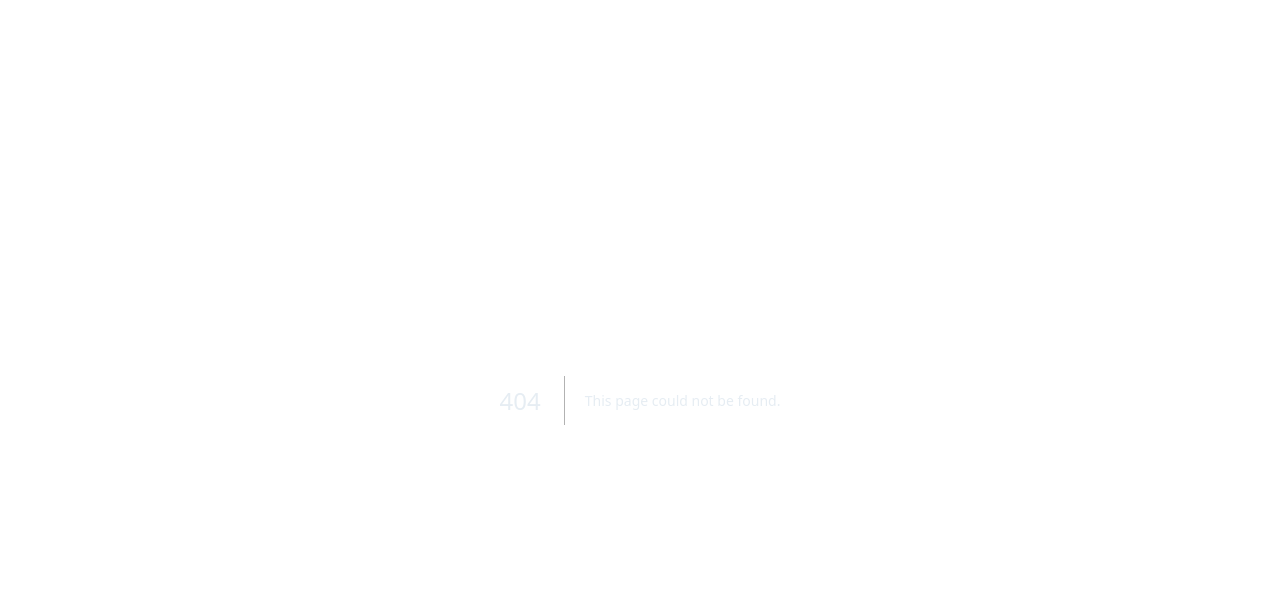
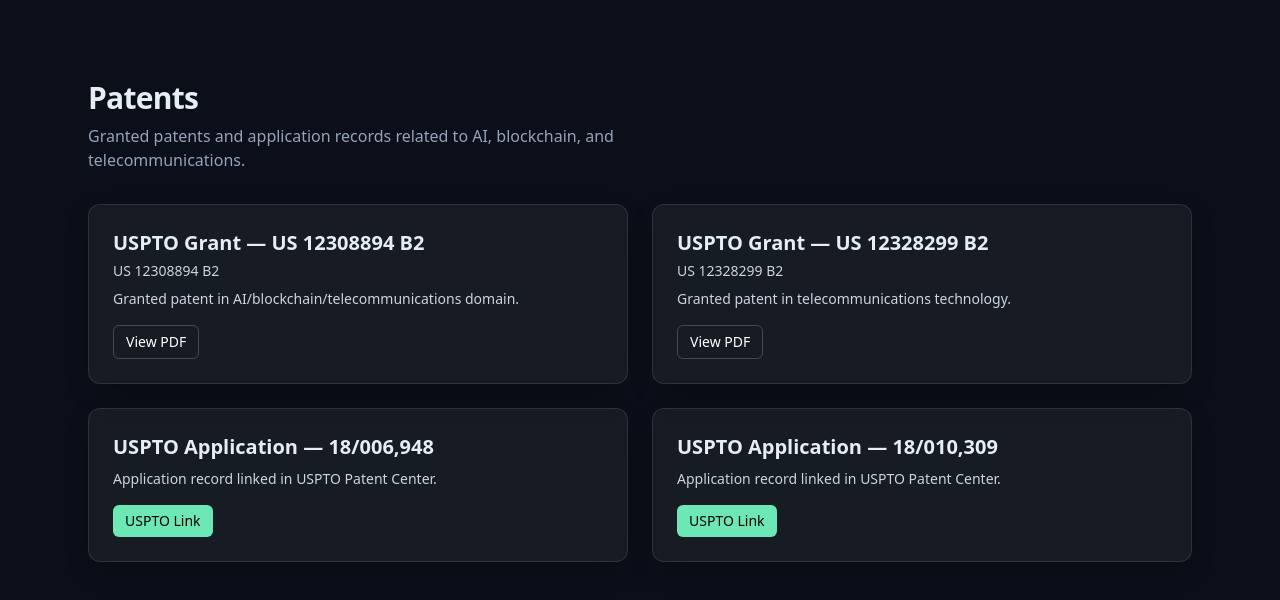
Before and after one commit to abdarwish23/darwish-portofolio, a Next.js app: page /patents in a window 1280 px wide. Before the commit this address had no page. Shown: the top 600 px of the page. Built offline with nearby package versions, Linux system fonts and the light colour scheme.

Commit message:
feat: add Patents page, Download CV button, and patent PDFs; update sitemap

```diff
--- /dev/null
+++ b/app/patents/page.tsx
@@ -0,0 +1,35 @@
+import Link from "next/link";
+import { patents } from "@/data/patents";
+
+export const metadata = {
+  title: "Patents — Ahmed B. Darwish",
+  description: "Granted patents and applications by Ahmed Bahaaeldin Darwish."
+};
+
+export default function PatentsPage() {
+  return (
+    <main className="section">
+      <div className="container">
+        <h1 className="text-3xl font-bold tracking-tight">Patents</h1>
+        <p className="mt-2 text-muted max-w-prose">Granted patents and application records related to AI, blockchain, and telecommunications.</p>
+        <div className="mt-8 grid gap-6 md:grid-cols-2">
+          {patents.map((p) => (
+            <article key={(p.number || p.title)} className="card p-6">
+              <h2 className="text-xl font-semibold">{p.title}</h2>
+              {p.number ? <div className="mt-1 text-sm text-slate-300">{p.number}</div> : null}
+              {p.summary ? <p className="mt-2 text-sm text-slate-300">{p.summary}</p> : null}
+              <div className="mt-4 flex gap-3">
+                {p.pdf ? (
+                  <Link href={p.pdf} target="_blank" className="inline-flex items-center rounded-md border border-white/20 px-3 py-1.5 text-sm font-medium text-white hover:bg-white/10">View PDF</Link>
+                ) : null}
+                {p.link ? (
+                  <Link href={p.link} target="_blank" className="inline-flex items-center rounded-md bg-primary px-3 py-1.5 text-sm font-medium text-black hover:opacity-90">USPTO Link</Link>
+                ) : null}
+              </div>
+            </article>
+          ))}
+        </div>
+      </div>
+    </main>
+  );
+}
--- a/app/sitemap.ts
+++ b/app/sitemap.ts
@@ -2,7 +2,7 @@
 
 export default function sitemap(): MetadataRoute.Sitemap {
   const base = "https://abdarwish-portfolio.vercel.app";
-  const routes = ["/", "/#projects", "/#experience", "/#achievements", "/#contact" ];
+  const routes = ["/", "/patents", "/#projects", "/#experience", "/#achievements", "/#contact" ];
   const now = new Date();
   return routes.map((r) => ({
     url: `${base}${r}`,
--- a/components/Header.tsx
+++ b/components/Header.tsx
@@ -9,11 +9,16 @@
           Ahmed B. Darwish
         </Link>
         <nav className="flex items-center gap-4 text-sm text-muted">
+          <Link href="/#projects" className="hover:text-white transition-colors">Projects</Link>
+          <Link href="/patents" className="hover:text-white transition-colors">Patents</Link>
           {profile.links.map((l) => (
             <Link key={l.href} href={l.href} target="_blank" className="hover:text-white transition-colors">
               {l.label}
             </Link>
           ))}
+          <Link href="/docs/CV_AHMED_DARWISH_21092025.pdf" target="_blank" className="inline-flex items-center rounded-md border border-white/20 px-3 py-1.5 text-sm font-medium text-white hover:bg-white/10">
+            Download CV
+          </Link>
           <Link href="#contact" className="ml-2 inline-flex items-center rounded-md bg-primary px-3 py-1.5 text-sm font-medium text-black hover:opacity-90">
             Contact
           </Link>
--- /dev/null
+++ b/data/patents.ts
@@ -0,0 +1,32 @@
+export type Patent = {
+  title: string;
+  number?: string;
+  pdf?: string; // path under /public
+  link?: string; // external link
+  summary?: string;
+};
+
+export const patents: Patent[] = [
+  {
+    title: "USPTO Grant — US 12308894 B2",
+    number: "US 12308894 B2",
+    pdf: "/docs/patents/PatCntr_eGrantPDF(US 12308894 B2).pdf",
+    summary: "Granted patent in AI/blockchain/telecommunications domain.",
+  },
+  {
+    title: "USPTO Grant — US 12328299 B2",
+    number: "US 12328299 B2",
+    pdf: "/docs/patents/PatCntr_eGrantPDF(US 12328299 B2).pdf",
+    summary: "Granted patent in telecommunications technology.",
+  },
+  {
+    title: "USPTO Application — 18/006,948",
+    link: "https://patentcenter.uspto.gov/applications/18006948",
+    summary: "Application record linked in USPTO Patent Center.",
+  },
+  {
+    title: "USPTO Application — 18/010,309",
+    link: "https://patentcenter.uspto.gov/applications/18010309",
+    summary: "Application record linked in USPTO Patent Center.",
+  }
+];
```
Also changed, not shown: 2 other files (tests, documents, lock files or other folders).
